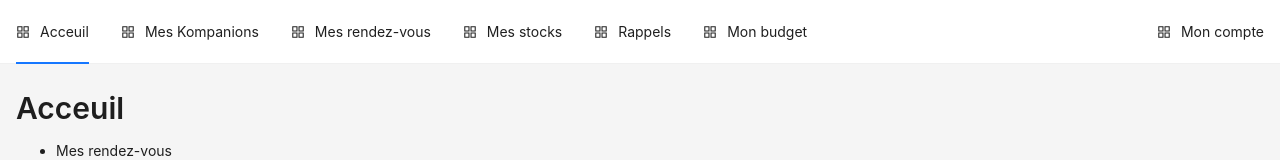
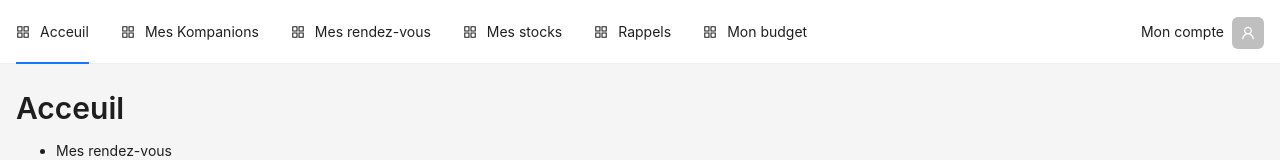
Before and after one commit to FabienLacorre/Kompanion, a React (Create React App) app in the folder kompanion-front/: page /home in a window 1280 px wide. Shown: the top 160 px of the page. Built offline with nearby package versions, Linux system fonts and the light colour scheme.

Commit message:
feat: nav bar update

```diff
--- a/kompanion-front/src/Components/Navbar.tsx
+++ b/kompanion-front/src/Components/Navbar.tsx
@@ -1,11 +1,11 @@
-import { Menu, MenuProps, Typography } from "antd";
+import { Avatar, Menu, MenuProps, Space, Typography } from "antd";
 import {
   AppstoreOutlined,
   MailOutlined,
   SettingOutlined,
 } from "@ant-design/icons";
 import { useMemo, useState } from "react";
-
+import { UserOutlined } from "@ant-design/icons";
 import "./Navbar.css";
 import clsx from "clsx";
 import { Page } from "./Page";
@@ -84,13 +84,17 @@ export const Navbar = (): JSX.Element => {
       },
       {
         label: (
-          <a href={pageConfiguration[PageKeyEnum.MY_ACCOUNT].path}>
-            {pageConfiguration[PageKeyEnum.MY_ACCOUNT].label}
-          </a>
+          <>
+            <a href={pageConfiguration[PageKeyEnum.MY_ACCOUNT].path}>
+              <Space direction="horizontal" size="small" className="full-width">
+                <Typography.Text>Mon compte</Typography.Text>
+                <Avatar shape="square" size={32} icon={<UserOutlined />} />
+              </Space>
+            </a>
+          </>
         ),
         type: "item",
         key: pageConfiguration[PageKeyEnum.MY_ACCOUNT].keyEnum,
-        icon: <AppstoreOutlined />,
         className: rightItemClassName,
       },
     ];
```
